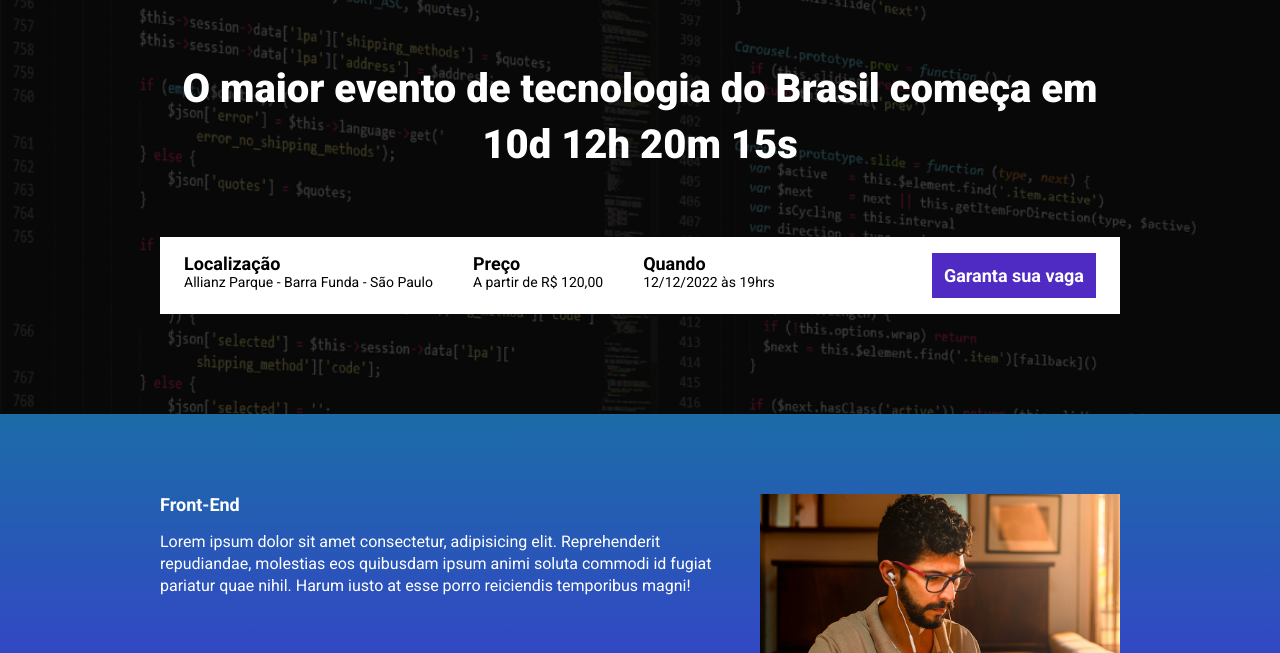
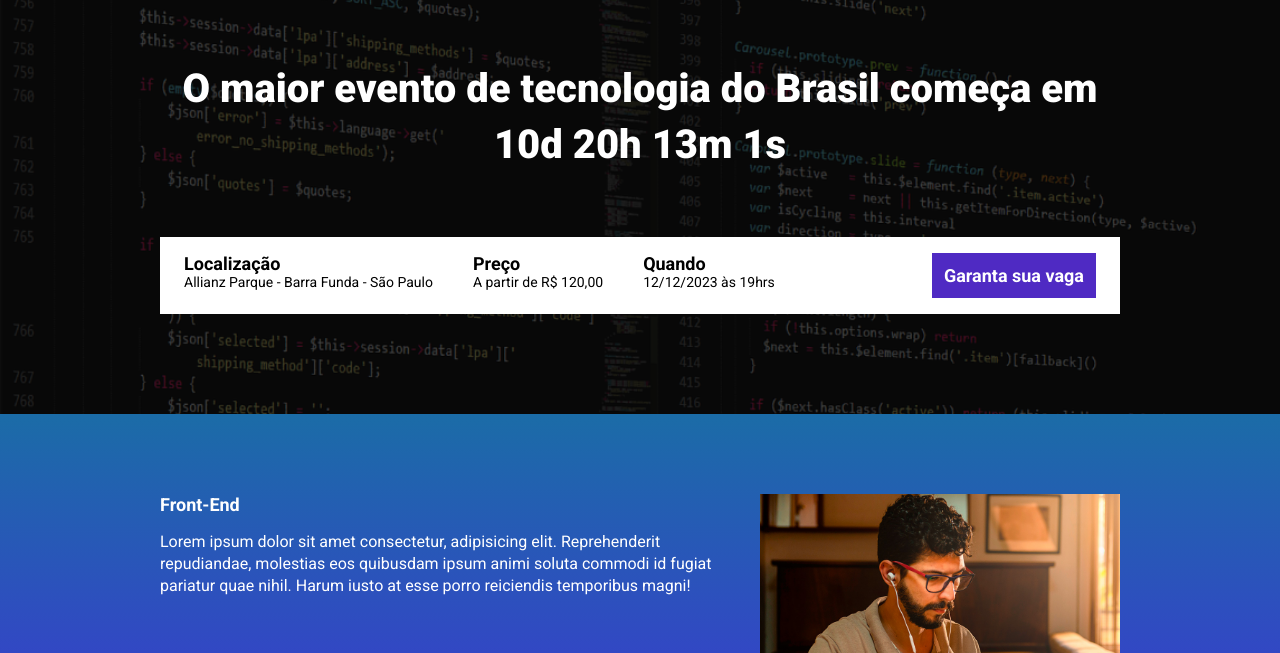
Before and after one commit to vitor216/Ebac_tech_talks, a website built with Parcel: page src/index.html in a window 1280 px wide. Shown: the part 147-800 px from the top of the page. Built offline with nearby package versions, Linux system fonts and the light colour scheme.

Commit message:
criando o hero

```diff
--- a/package.json
+++ b/package.json
@@ -2,9 +2,9 @@
   "name": "aula-m22",
   "version": "1.0.0",
   "description": "",
-  "main": "index.js",
   "scripts": {
     "dev": "parcel src/index.html src/styles/main.scss src/scripts/main.js",
+    "build": "parcel build src/index.html",
     "test": "echo \"Error: no test specified\" && exit 1"
   },
   "keywords": [],
--- a/src/index.html
+++ b/src/index.html
@@ -15,7 +15,7 @@
         <div class="container">
             <img class="hero__logo" src="./images/ebac_logo.svg" alt="EBAC">
             <p class="hero__text">
-                O maior evento de tecnologia do Brasil começa em 10d 12h 20m 15s
+                O maior evento de tecnologia do Brasil começa em <span id="contador"></span>
             </p>
             <div class="infos-bar">
                 <ul class="infos-bar__infos">
@@ -29,7 +29,7 @@
                     </li>
                     <li class="infos-bar__infos__item">
                         <b>Quando</b>
-                        12/12/2022 às 19hrs
+                        12/12/2023 às 19hrs
                     </li>
                 </ul>
                 <a href="#" class="button button--primary">Garanta sua vaga</a>
@@ -82,6 +82,6 @@
     </section>
 
     <script src="https://unpkg.com/aos@next/dist/aos.js"></script>
-    <script src="scripts/main.js"></script>
+    <script src="./scripts/main.js"></script>
 </body>
 </html>
--- a/src/scripts/main.js
+++ b/src/scripts/main.js
@@ -1 +1,27 @@
 AOS.init();
+
+const dataDoEvento = new Date("jul 30, 2023 19:00:00");
+const timeStampDoEvento = dataDoEvento.getTime();
+
+const contaAsHoras = setInterval(function () {
+    const agora = new Date();
+    const timeStampAtual = agora.getTime();
+
+    const distanciaAteOEvento = timeStampDoEvento - timeStampAtual;
+
+    const diaEmMs = 1000 * 60 * 60 * 24;
+    const horaEmMs = 1000 * 60 * 60;
+    const minutoEmMs = 1000 * 60;
+
+    const diasAteOEvento = Math.floor(distanciaAteOEvento / diaEmMs);
+    const horasAteOEvento = Math.floor((distanciaAteOEvento % diaEmMs) / horaEmMs);
+    const minutosAteOEvento = Math.floor((distanciaAteOEvento % horaEmMs) / minutoEmMs);
+    const segundosAteOEvento = Math.floor((distanciaAteOEvento % minutoEmMs) / 1000);
+
+    document.getElementById('contador').innerHTML = `${diasAteOEvento}d ${horasAteOEvento}h ${minutosAteOEvento}m ${segundosAteOEvento}s`;
+
+    if (distanciaAteOEvento < 0) {
+        clearInterval(contaAsHoras);
+        document.getElementById('contador').innerHTML = 'Evento expirado';
+    }
+}, 1000);
```
